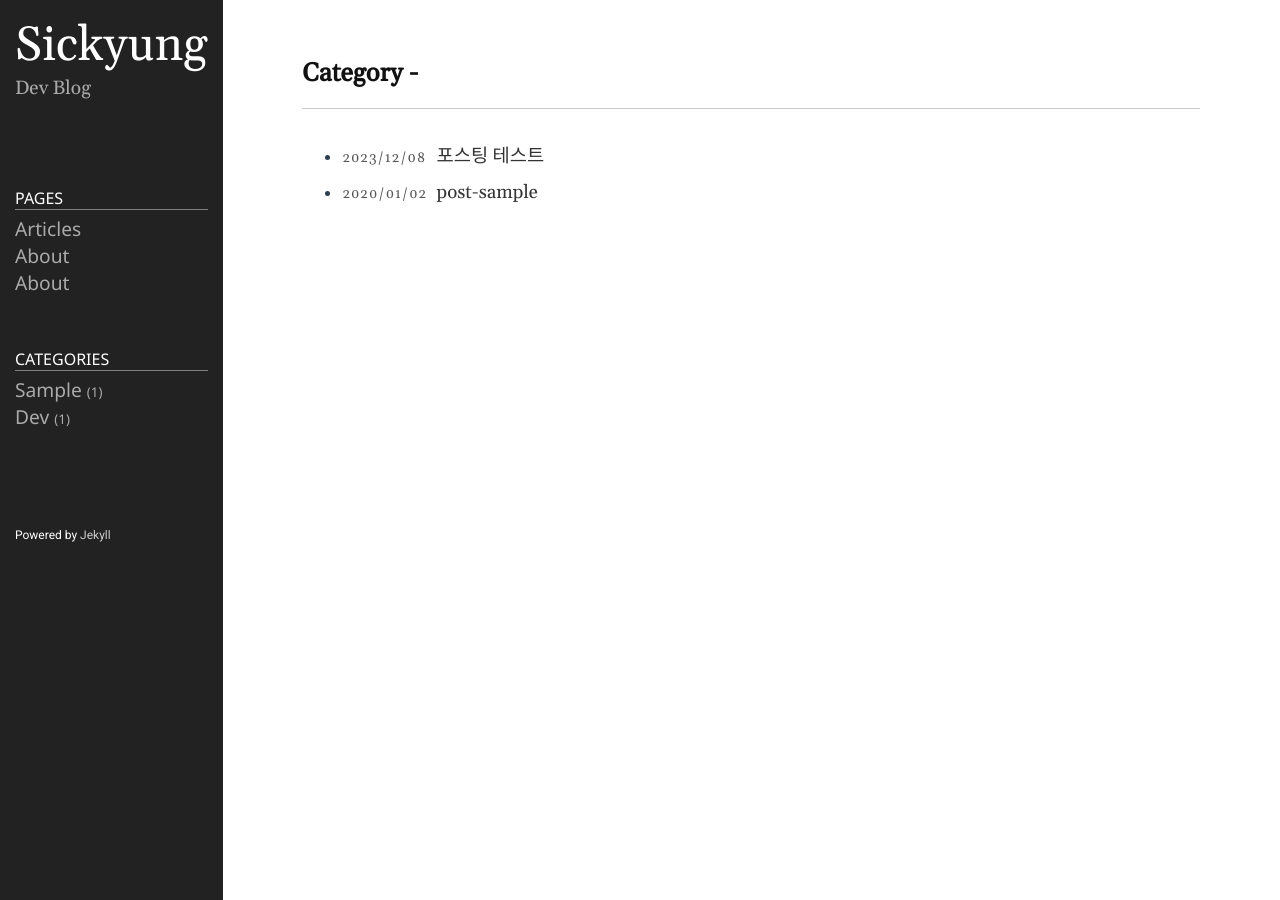
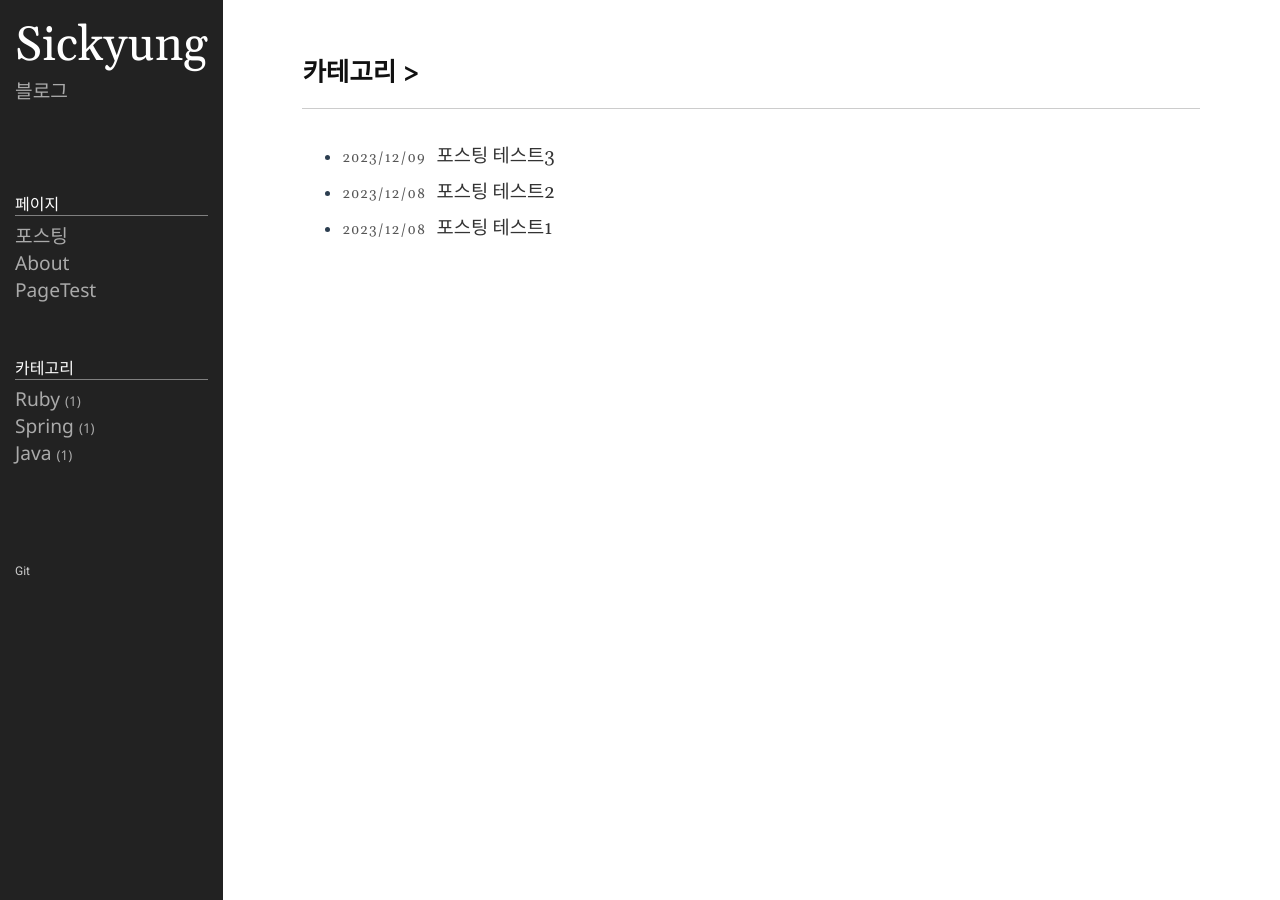
Before and after one commit to forgivez/forgivez.github.io, a Jekyll site: the page built from category.md, in a window 1280 px wide. Built offline with Jekyll 4.4.1, drawn with Linux system fonts in a browser that asks for light colours.

Commit message:
Test page posting file commit

````diff
--- a/_config.yml
+++ b/_config.yml
@@ -21,7 +21,7 @@
 title: Sickyung
 email: forgivez@naver.com
 description: >- # this means to ignore newlines until "baseurl:"
-  Dev Blog
+  블로그
 # baseurl: "/" # the subpath of your site, e.g. /blog
 # url: "http://ejjoo.github.io" # the base hostname & protocol for your site, e.g. http://example.com
 github_username: forgivez
--- a/_includes/category.html
+++ b/_includes/category.html
@@ -1,6 +1,6 @@
 <article class="post">
 	<header class="post-header home">
-		<div class="post-title">Category - <span id='category-name'></span></div>
+		<div class="post-title">카테고리 > <span id='category-name'></span></div>
 	</header>
 
 	<div class="post-content">
--- a/_includes/sidebar.html
+++ b/_includes/sidebar.html
@@ -13,9 +13,9 @@
 
 <div class="sidebar-item sidebar-nav">
 	<ul class="nav">
-      <li class="nav-title">Pages</li>
+      <li class="nav-title">페이지</li>
 	  <li>
-	  	<a class="nav-item" href="/">Articles</a>
+	  	<a class="nav-item" href="/">포스팅</a>
 	  </li>
 	  {% assign pages_list = site.pages %}
 	  {% for node in pages_list %}
@@ -34,8 +34,8 @@
 
 <div class="sidebar-item sidebar-nav">
   	<ul class="nav">
-			<li class="nav-title">Categories</li>
-	    {% for category in site.categories %}
+		<li class="nav-title">카테고리</li>
+	    	{% for category in site.categories %}
 	    <li>
 	    	<a class="nav-item" href="{{ root_url }}/{{ site.category_dir }}#{{ category | first }}">
 				<span class="name">{{ category | first }}</span>
@@ -48,5 +48,5 @@
 </div>
 
 <div class="sidebar-item sidebar-footer">
-	<p>Powered by <a href="https://github.com/jekyll/jekyll">Jekyll</a></p>
+	<p><a href="https://github.com/forgivez">Git</a></p>
 </div>
--- /dev/null
+++ b/_posts/2023-12-08-PostTest2.markdown
@@ -0,0 +1,13 @@
+---
+layout: page
+title: 포스팅 테스트2
+date: 2023-12-08 17:02:23 +0900
+category: Spring
+---
+# post-sample
+> Hello!
+
+This is code
+```ruby
+print 'hello world'
+```
--- a/_posts/2020-01-02-post1.markdown
+++ b/_posts/2023-12-08-postTest1.markdown
@@ -1,8 +1,8 @@
 ---
 layout: post
-title: post-sample
-date: 2020-01-02 19:20:23 +0900
-category: sample
+title: 포스팅 테스트1
+date: 2023-12-08 09:20:23 +0900
+category: ruby
 ---
 # post-sample
 > Hello!
--- /dev/null
+++ b/_posts/2023-12-09-PostTest3.markdown
@@ -0,0 +1,24 @@
+---
+layout: page
+title: 포스팅 테스트3
+date: 2023-12-09 11:59:23 +0900
+category: java
+---
+
+# 기본적인 자바 문법
+
+## 1. 변수 (Variables)
+
+자바에서 변수를 선언하는 방법은 다음과 같습니다:
+
+```java
+// 정수형 변수 선언
+int number = 10;
+
+
+// 실수형 변수 선언
+double decimalNumber = 3.14;
+
+// 문자열 변수 선언
+String message = "Hello, World!";
+```
--- /dev/null
+++ b/pageTest.md
@@ -0,0 +1,6 @@
+---
+layout: page
+title: pageTest
+permalink: /pageTest/
+---
+여긴 페이지 테스트 글
````
Also changed, not shown: _posts/2023-12-08-포스팅 테스트.markdown (deleted, +0 -13 lines), about.markdown (+2 -15 lines), Readme.txt (deleted), public/img/Git-Logo-2Color.svg (added).
